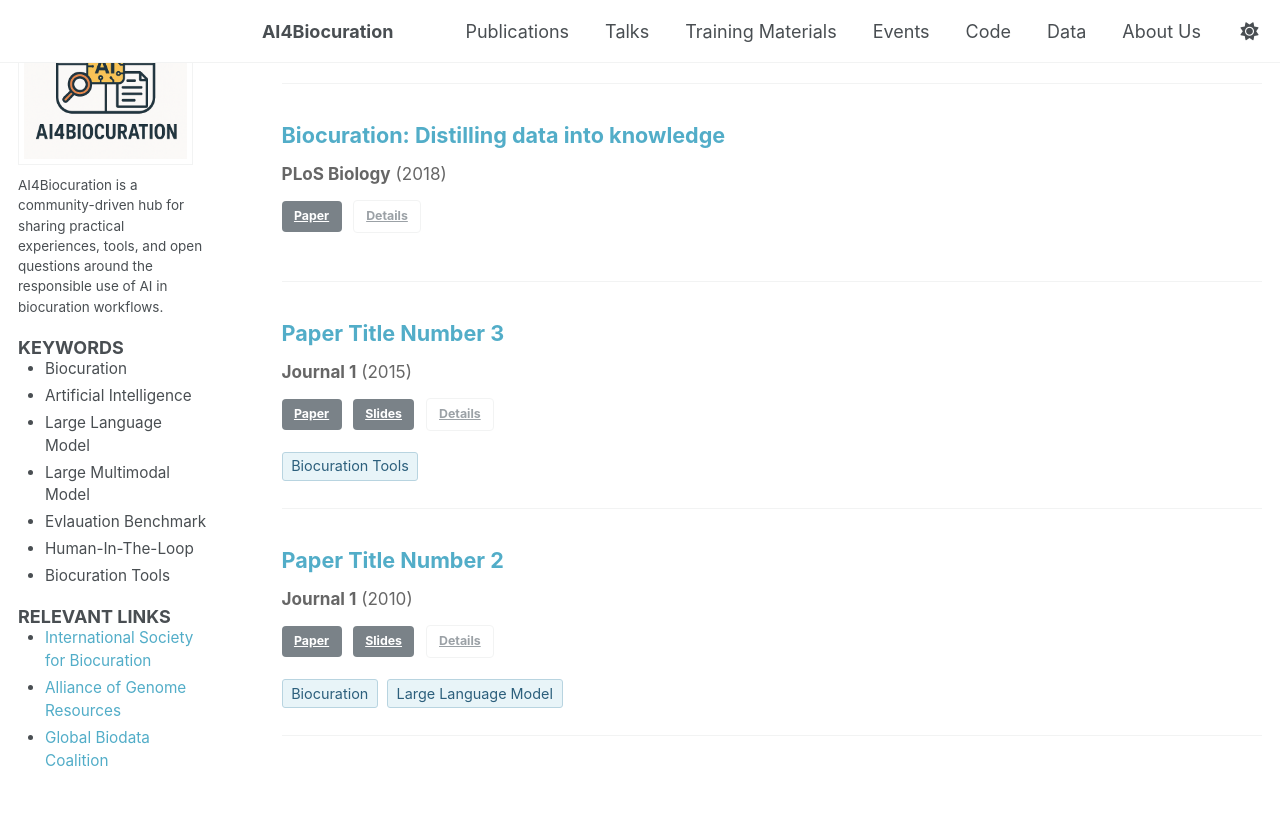
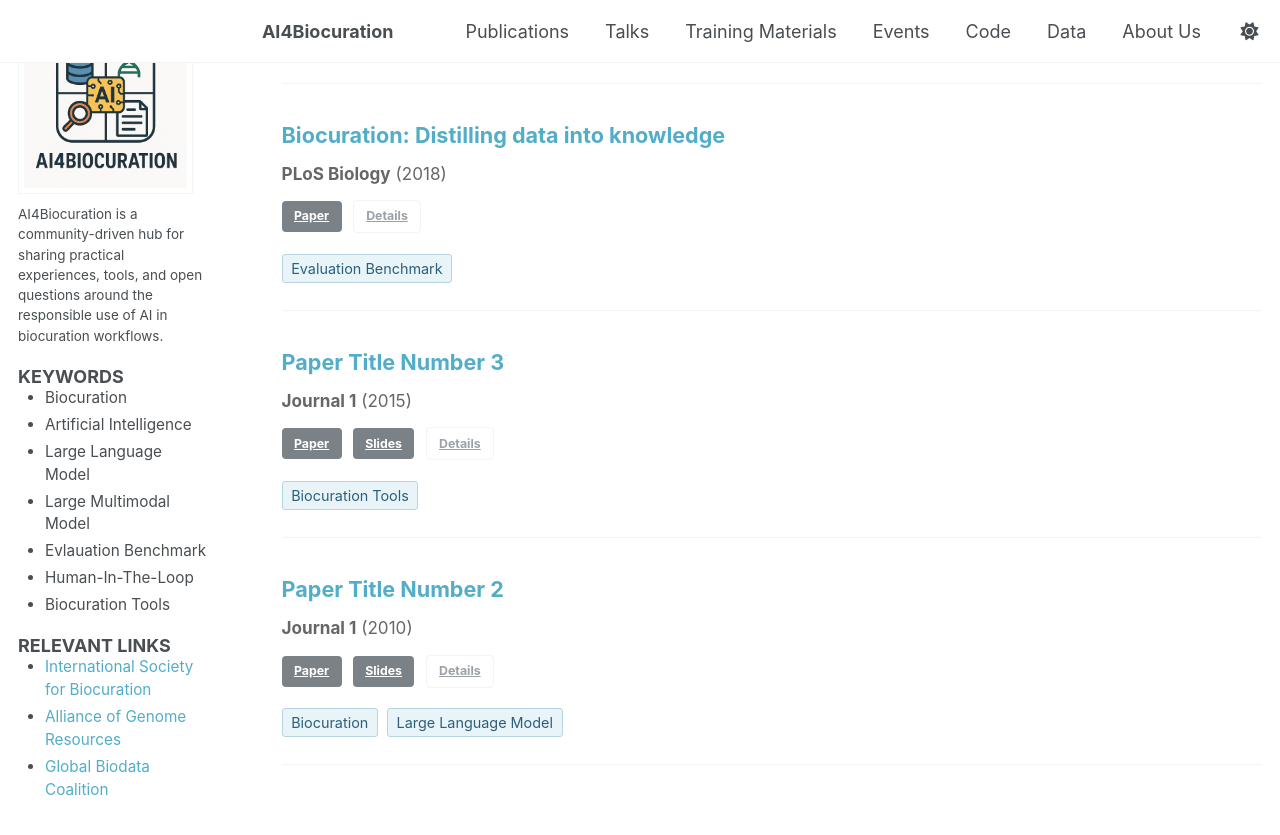
Before and after one commit to AI4BioCuration/AI4BioCuration.github.io, a Jekyll site: the page built from _pages/publications.html, in a window 1280 px wide and 900 px high, scrolled down 463 px. Shown: the top 835 px of the window. Built offline with Jekyll 4.4.1, drawn with Linux system fonts in a browser that asks for light colours.

Commit message:
Update 2018-04-16-paper-title-number-1.md

```diff
--- a/_publications/2018-04-16-paper-title-number-1.md
+++ b/_publications/2018-04-16-paper-title-number-1.md
@@ -8,6 +8,8 @@ permalink: /publication/2018-04-16-paper-title-number-1
 excerpt: ''
 paperurl: 'https://pubmed.ncbi.nlm.nih.gov/29659566/'
 citation: 'International Society for Biocuration, 2018. Biocuration: Distilling data into knowledge. PLoS Biology, 16(4), p.e2002846.'
+keywords:
+  - Evaluation Benchmark
 ---
 
 
```
